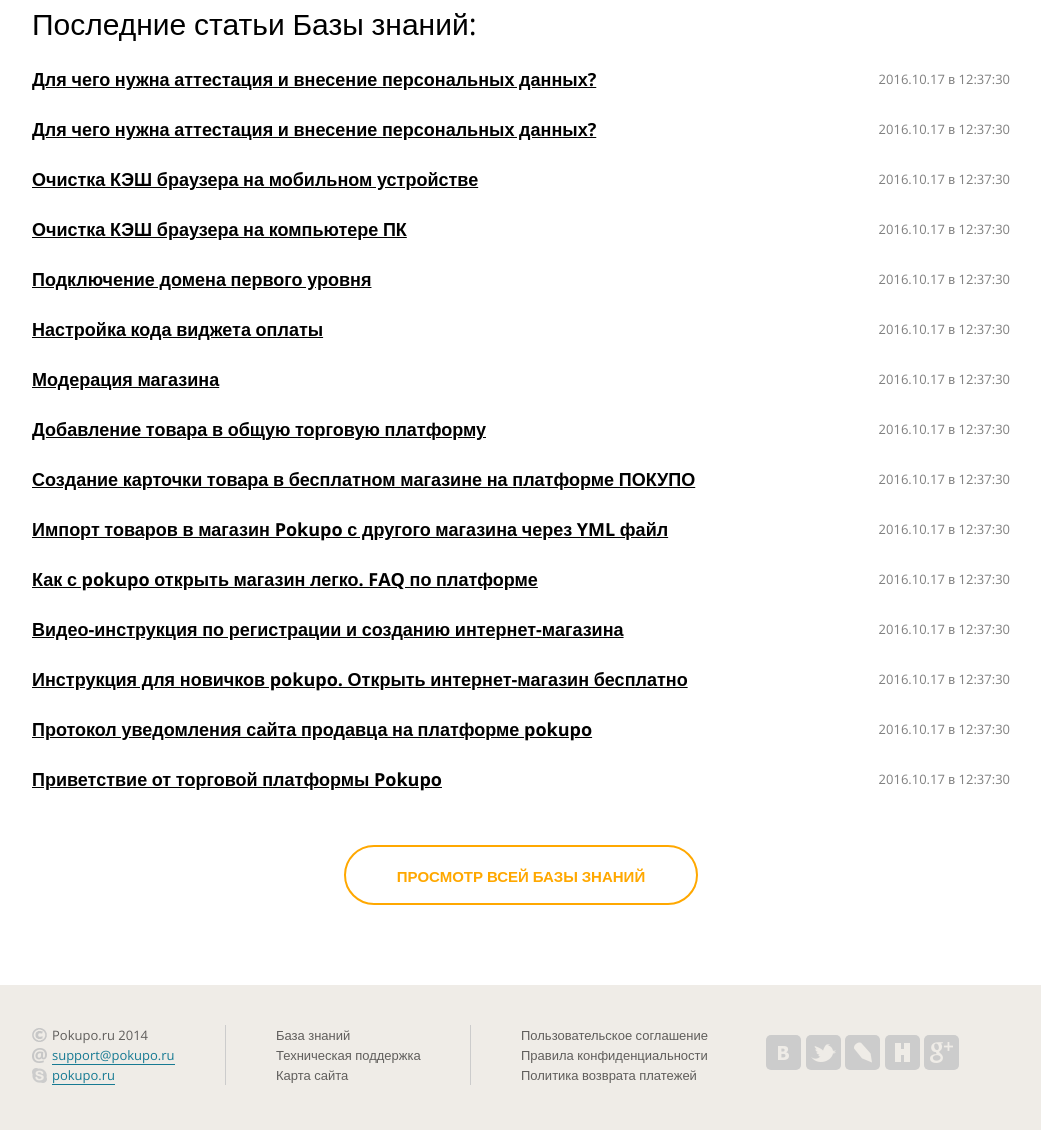
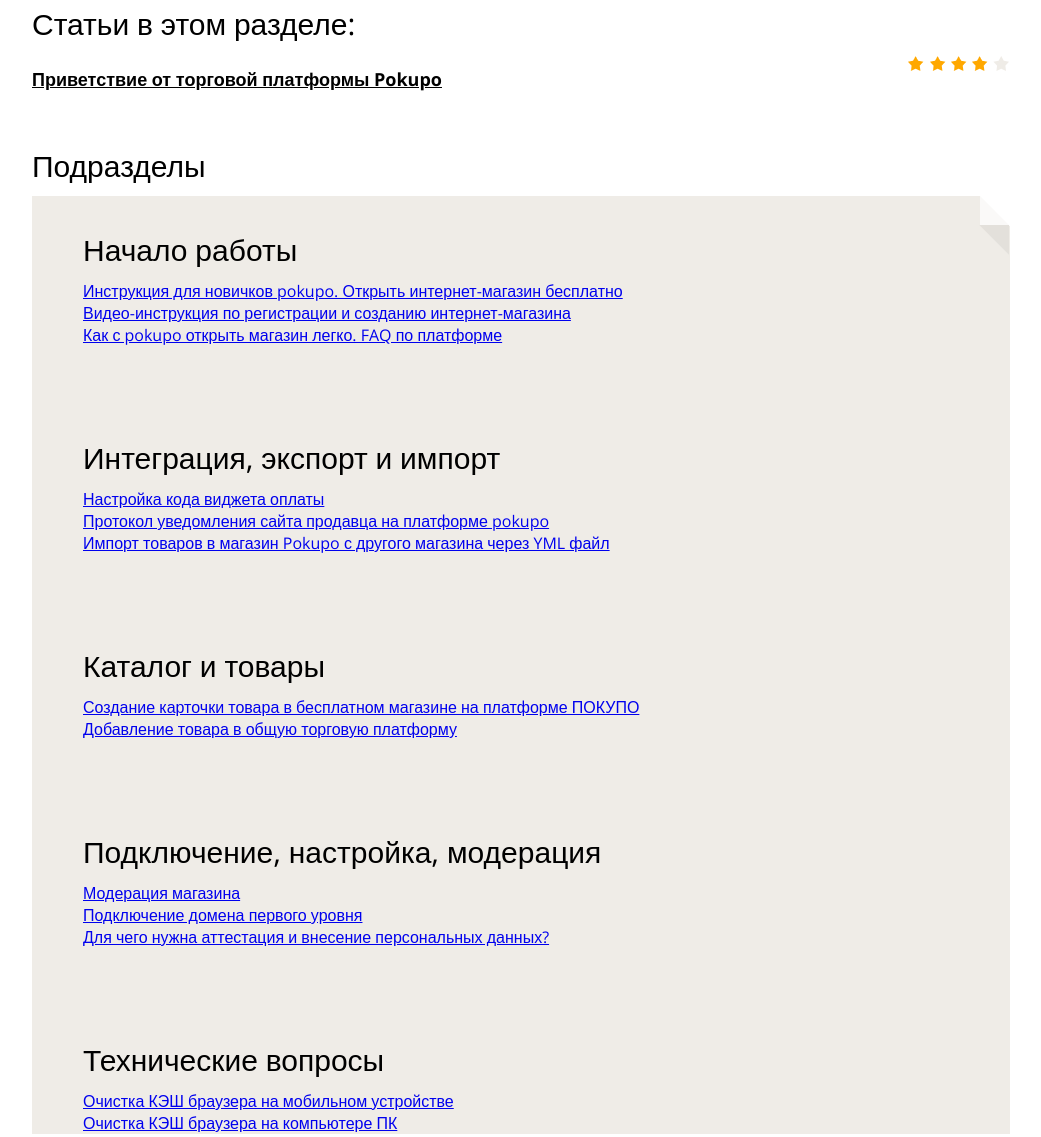
Before and after one commit to Aksnv/pokupo_support, a plain HTML site: page pages/base.html in a window 1280 px wide. Shown: the part 455-1592 px from the top of the page, without its empty margins (119-1160 px from the left). Drawn offline with nearby package versions, Linux system fonts and the light colour scheme.

Commit message:
Подготовлена разметка страницы База знаний

```diff
--- a/pages/base.html
+++ b/pages/base.html
@@ -58,77 +58,85 @@
   <section class="page-content">
     <div class="container">
       <section class="page-content__breadcrumbs">
-        <a href="https://pokupo.ru/">Торговая платформа Pokupo.ru</a><span> / Служба поддержки Pokupo.ru</span>
+        <a href="https://pokupo.ru/">Торговая платформа Pokupo.ru</a><span> / </span>
+        <a href="../index.html">Служба поддержки Pokupo.ru</a><span> / </span><span>База знаний</span>
       </section>
       <section class="page-content__applications">
         <a href="#" class="application send-application">Отправить заявку<span>Отправить новый вопрос в службу поддержки</span></a>
         <a href="#" class="application current-application">Существующие заявки<span>Просмотр ранее отправленных заявок</span></a>
       </section>
       <section class="page-content__articles">
-        <h2>Последние статьи Базы знаний:</h2>
+        <h2>Статьи в этом разделе:</h2>
         <ul>
           <li>
-            <span class="article-date">2016.10.17 в 12:37:30</span>
+            <span class="article-rating">
+              <ul>
+                <li class="rating-icon"></li>
+                <li class="rating-icon"></li>
+                <li class="rating-icon"></li>
+                <li class="rating-icon"></li>
+                <li class="rating-icon rating-icon--grey"></li>
+              </ul>
+            </span>
+            <span class="article-title"><a href="#">Приветствие от торговой платформы Pokupo</a></span>
+          </li>
+        </ul>
+
+        <h2>Подразделы</h2>
+        <section class="article-content">
+          <h2>Начало работы</h2>
+          <ul>
+            <li><a href="#">Инструкция для новичков pokupo. Открыть интернет-магазин бесплатно</a></li>
+            <li><a href="#">Видео-инструкция по регистрации и созданию интернет-магазина</a></li>
+            <li><a href="#">Как с pokupo открыть магазин легко. FAQ по платформе</a></li>
+          </ul>
+          <h2>Интеграция, экспорт и импорт</h2>
+          <ul>
+            <li><a href="#">Настройка кода виджета оплаты</a></li>
+            <li><a href="#">Протокол уведомления сайта продавца на платформе pokupo</a></li>
+            <li><a href="#">Импорт товаров в магазин Pokupo с другого магазина через YML файл</a></li>
+          </ul>
+          <h2>Каталог и товары</h2>
+          <ul>
+            <li><a href="#">Создание карточки товара в бесплатном магазине на платформе ПОКУПО</a></li>
+            <li><a href="#">Добавление товара в общую торговую платформу</a></li>
+          </ul>
+          <h2>Подключение, настройка, модерация</h2>
+          <ul>
+            <li><a href="#">Модерация магазина</a></li>
+            <li><a href="#">Подключение домена первого уровня</a></li>
+            <li><a href="#">Для чего нужна аттестация и внесение персональных данных?</a></li>
+          </ul>
+          <h2>Технические вопросы</h2>
+          <ul>
+            <li><a href="#">Очистка КЭШ браузера на мобильном устройстве</a></li>
+            <li><a href="#">Очистка КЭШ браузера на компьютере ПК</a></li>
+          </ul>
+        </section>
+
+        <h2>Популярные статьи Базы знаний:</h2>
+        <ul>
+          <li>
+            <span class="article-reviews">1139 просмотров</span>
             <span class="article-title"><a href="#">Для чего нужна аттестация и внесение персональных данных?</a></span>
           </li>
           <li>
-            <span class="article-date">2016.10.17 в 12:37:30</span>
+            <span class="article-reviews">1039 просмотров</span>
             <span class="article-title"><a href="#">Для чего нужна аттестация и внесение персональных данных?</a></span>
           </li>
           <li>
-            <span class="article-date">2016.10.17 в 12:37:30</span>
+            <span class="article-reviews">948 просмотров</span>
             <span class="article-title"><a href="#">Очистка КЭШ браузера на мобильном устройстве</a></span>
           </li>
           <li>
-            <span class="article-date">2016.10.17 в 12:37:30</span>
-            <span class="article-title"><a href="#">Очистка КЭШ браузера на компьютере ПК</a></span>
+            <span class="article-reviews">893 просмотров</span>
+            <span class="article-title"><a href="pages/page.html">Очистка КЭШ браузера на компьютере ПК</a></span>
           </li>
           <li>
-            <span class="article-date">2016.10.17 в 12:37:30</span>
+            <span class="article-reviews">506 просмотров</span>
             <span class="article-title"><a href="#">Подключение домена первого уровня</a></span>
           </li>
-          <li>
-            <span class="article-date">2016.10.17 в 12:37:30</span>
-            <span class="article-title"><a href="#">Настройка кода виджета оплаты</a></span>
-          </li>
-          <li>
-            <span class="article-date">2016.10.17 в 12:37:30</span>
-            <span class="article-title"><a href="#">Модерация магазина</a></span>
-          </li>
-          <li>
-            <span class="article-date">2016.10.17 в 12:37:30</span>
-            <span class="article-title"><a href="#">Добавление товара в общую торговую платформу</a></span>
-          </li>
-          <li>
-            <span class="article-date">2016.10.17 в 12:37:30</span>
-            <span class="article-title"><a href="#">Создание карточки товара в бесплатном магазине на платформе ПОКУПО</a></span>
-          </li>
-          <li>
-            <span class="article-date">2016.10.17 в 12:37:30</span>
-            <span class="article-title"><a href="#">Импорт товаров в магазин Pokupo с другого магазина через YML файл</a></span>
-          </li>
-          <li>
-            <span class="article-date">2016.10.17 в 12:37:30</span>
-            <span class="article-title"><a href="#">Как с pokupo открыть магазин легко. FAQ по платформе</a></span>
-          </li>
-          <li>
-            <span class="article-date">2016.10.17 в 12:37:30</span>
-            <span class="article-title"><a href="#">Видео-инструкция по регистрации и созданию интернет-магазина</a></span>
-          </li>
-          <li>
-            <span class="article-date">2016.10.17 в 12:37:30</span>
-            <span class="article-title"><a href="#">Инструкция для новичков pokupo. Открыть интернет-магазин бесплатно</a></span>
-          </li>
-          <li>
-            <span class="article-date">2016.10.17 в 12:37:30</span>
-            <span class="article-title"><a href="#">Протокол уведомления сайта продавца на платформе pokupo</a></span>
-          </li>
-          <li>
-            <span class="article-date">2016.10.17 в 12:37:30</span>
-            <span class="article-title"><a href="#">Приветствие от торговой платформы Pokupo</a></span>
-          </li>
         </ul>
-        <a class="all-articles" href="#">Просмотр всей базы знаний</a>
       </section>
     </div>
   </section>
--- a/styles/support.css
+++ b/styles/support.css
@@ -229,7 +229,8 @@ ul {
   clear: both;
 }
 
-.article-date {
+.article-date,
+.article-reviews {
   float: right;
   font-size: 13px;
   font-weight: 400;
@@ -515,6 +516,15 @@ ul {
 
 /* ---------------  --------------- Base content ---------------  --------------- */
 
+.article-rating {
+  float: right;
+  display: inline-block;
+}
+
+.article-rating .rating-icon:last-child::after {
+  display: none;
+}
+
 
 /* ---------------  --------------- Footer ---------------  --------------- */
 
```
